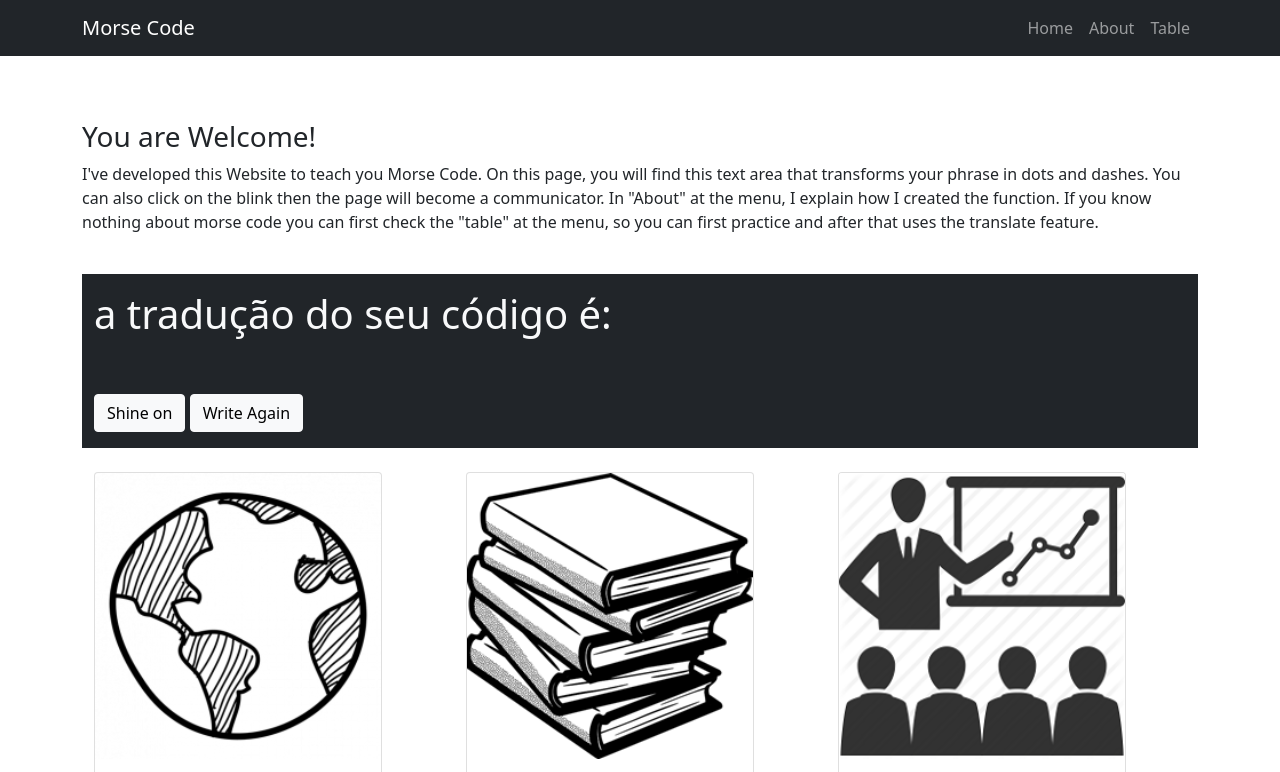
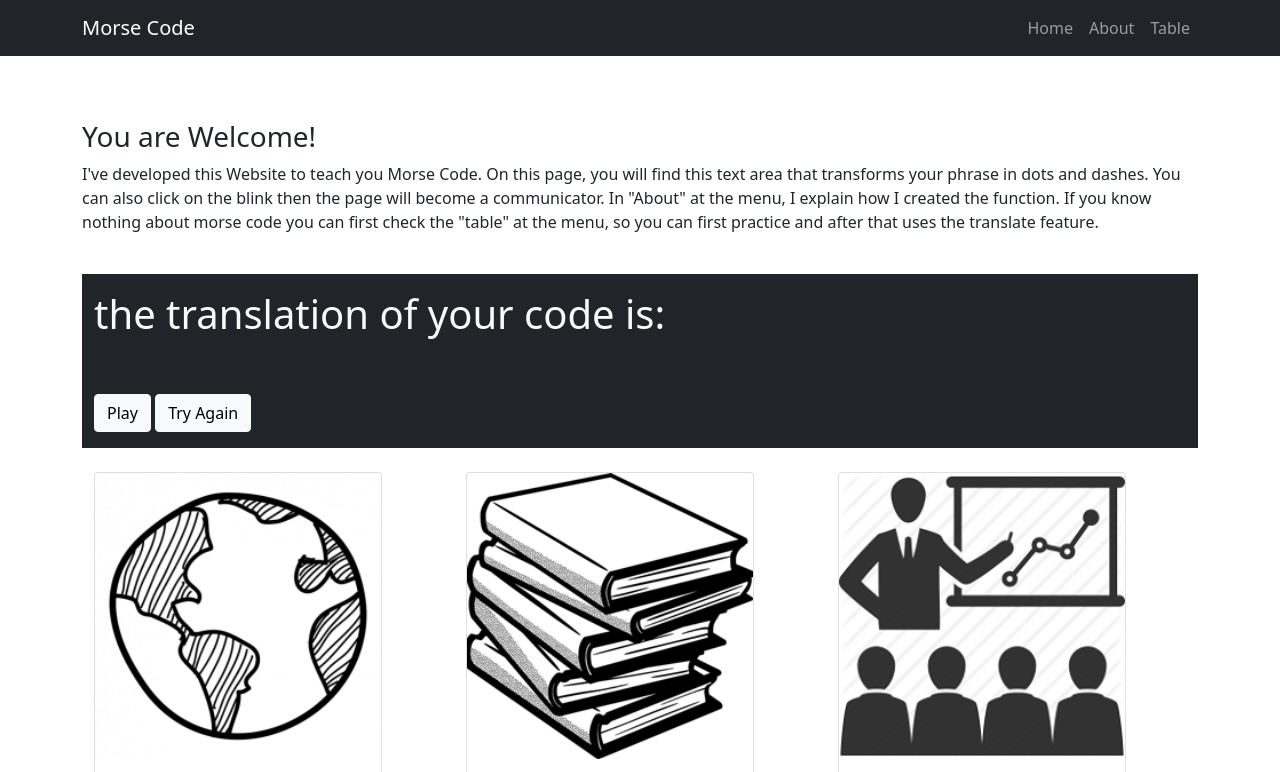
Before and after one commit to MateusMo/morseCodeII, a plain HTML site: page index.html in a window 1280 px wide. Both pictures are taken after a click on the button "Translate". Shown: the top 772 px of the page. Drawn offline with nearby package versions, Linux system fonts and the light colour scheme.

Commit message:
Changing buttons

```diff
--- a/index.html
+++ b/index.html
@@ -58,8 +58,8 @@
         <div class="col-12 pb-5">
           <h1 id="showCode" class="textBox">Lorem ipsum dolor sit, amet consectetur adipisicing elit.</h1>
         </div>
-        <button type="button" class="btn btn-light getBtn2">Shine on</button>
-        <button type="button" class="btn btn-light getBtn3">Write Again</button>
+        <button type="button" class="btn btn-light getBtn2">Play</button>
+        <button type="button" class="btn btn-light getBtn3">Try Again</button>
     </div>
 
       <div class="container mt-4">
--- a/js/script.js
+++ b/js/script.js
@@ -1,5 +1,7 @@
+//Hello, I had a lot of fun writing this code, I really enjoy morse code and I hope you enjoy this project too!
+
 'use strict'
-
+//getting the classes from the html
 const btnTranslate = document.querySelector('.getBtn1');
 const btnShineOn = document.querySelector('.getBtn2');
 const btnWriteAgain = document.querySelector('.getBtn3');
@@ -11,19 +13,19 @@ let getString = '';
 let body = document.querySelector('body');
 
 
-
+//This function display the morseCode at the screen
 function displayCode(newString,formName){
-
 
   hidden.classList.remove('hiddenDiv');
   showedDiv.classList.add('hiddenDiv');
-  document.querySelector('.textBox').textContent =`${formName} a tradução do seu código é: ${newString} `;
+  document.querySelector('.textBox').textContent =`${formName} the translation of your code is: ${newString} `;
   console.log(newString,formName);
 
    getString = newString;
 
 }
 
+//this function translates the raw string to morseCode
 function morseCode(formText=[],formName){
 
   let newString = '';
@@ -146,12 +148,15 @@ function morseCode(formText=[],formName){
   displayCode(newString,formName);
 }
 
+//These two variables recieve the name and the string
 btnTranslate.addEventListener('click',function(){
   formText = document.querySelector('.text').value;
   formName = document.querySelector('.name').value;
   morseCode(formText,formName);
 });
 
+//The effects of fade in and fade out happens here
+//I've used Jquery to build this effects easier than using just Js
 btnShineOn.addEventListener('click',function(){
 
   for(let x = 0; x < getString.length; x++){
@@ -172,8 +177,11 @@ btnShineOn.addEventListener('click',function(){
     }
   }
   console.log(getString);
+
 });
 
+//This button hides the modal and clean the forms
+//the user can do everything again
 btnWriteAgain.addEventListener('click',function(){
   hidden.classList.add('hiddenDiv');
   showedDiv.classList.remove('hiddenDiv');
```
Also changed, not shown: About.html (+2 -2 lines), table.html (+0 -2 lines).
